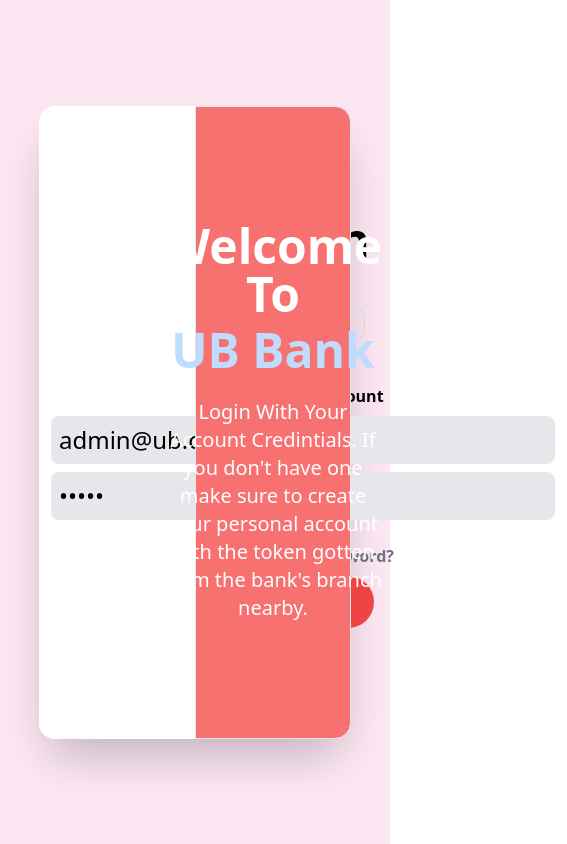
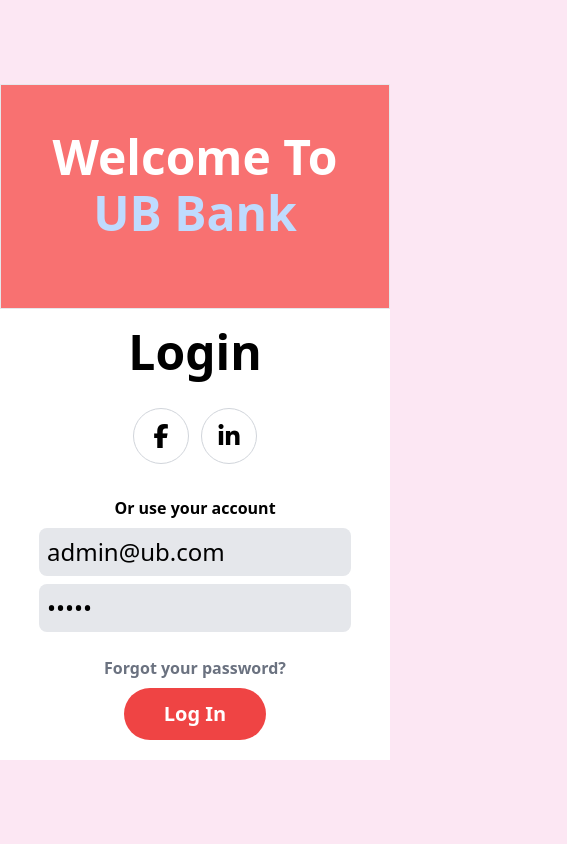
Before and after one commit to Uzzal-Bhowmik/functional-banking-site, a plain HTML site: page login.html in a window 390 px wide. Shown: the whole page, 567 px wide, since content can reach past the window. Drawn offline with nearby package versions, Linux system fonts and the light colour scheme.

Commit message:
Responsiveness added

```diff
--- a/login.html
+++ b/login.html
@@ -14,15 +14,31 @@
     <link rel="stylesheet" href="https://cdnjs.cloudflare.com/ajax/libs/animate.css/4.1.1/animate.min.css" />
 </head>
 
-<body>
+<body class="bg-pink-100">
     <!-- Login Section  -->
-    <section class="flex justify-center items-center h-screen bg-pink-100">
+    <!--  -->
+    <section class="flex justify-center items-center h-screen w-full">
+
         <div
-            class="grid grid-cols-2 w-4/5 h-3/4 shadow-2xl bg-transparent rounded-2xl animate__animated animate__fadeInUp">
+            class="grid grid-col-1 md:grid-cols-2 md:w-4/5 h-4/5 md:h-3/4 md:shadow-2xl bg-transparent rounded-2xl animate__animated animate__fadeInUp">
+
+            <!-- login details  -->
+            <div
+                class="border p-3 bg-red-400 text-white flex justify-center items-center text-center md:rounded-r-2xl md:order-last">
+                <div class="p-4">
+                    <h1 class="text-5xl font-bold mb-4">Welcome To <span class="block py-2 text-blue-200">UB Bank</span>
+                    </h1>
+                    <p class="text-xl hidden md:block">Login With Your Account Credintials. If you don't have one make
+                        sure to create
+                        your
+                        personal account with the token gotten from the bank's branch nearby.</p>
+                </div>
+            </div>
+
             <!-- login Credintials -->
-            <div class="text-center bg-white rounded-l-2xl flex items-center">
+            <div class="text-center bg-white md:rounded-l-2xl flex items-center">
 
-                <div class="p-3">
+                <div class="md:p-3">
                     <h1 class="text-5xl font-semibold">Login</h1>
                     <!-- social media icons  -->
                     <div class="flex justify-center items-center my-8">
@@ -39,11 +55,11 @@
 
                     <h3 class="text-1xl font-semibold">Or use your account</h3>
 
-                    <input id="user-email" type="email" name="" id="" placeholder="Email" size="30" maxlength="70"
-                        value="admin@ub.com" class="text-2xl bg-gray-200 my-2 p-2 rounded-lg focus:outline-none">
+                    <input id="user-email" type="email" name="" id="" placeholder="Email" value="admin@ub.com"
+                        class="text-2xl bg-gray-200 my-2 p-2 rounded-lg focus:outline-none w-4/5">
 
-                    <input id="user-password" type="password" name="" id="" placeholder="Password" size="30"
-                        maxlength="70" value="admin" class="text-2xl bg-gray-200 p-2 rounded-lg focus:outline-none">
+                    <input id="user-password" type="password" name="" id="" placeholder="Password" value="admin"
+                        class="text-2xl bg-gray-200 p-2 rounded-lg focus:outline-none w-4/5">
 
                     <a href="https://www.uzzal.netlify.app/" target='_blank'
                         class="block text-1xl text-gray-500 font-semibold mt-6 mb-2 hover:underline">Forgot
@@ -55,17 +71,9 @@
             </div>
 
 
-            <!-- login details  -->
-            <div class="border p-3 bg-red-400 text-white flex justify-center items-center text-center rounded-r-2xl">
-                <div class="p-4">
-                    <h1 class="text-5xl font-bold mb-4">Welcome To <span class="block py-2 text-blue-200">UB Bank</span>
-                    </h1>
-                    <p class="text-xl">Login With Your Account Credintials. If you don't have one make sure to create
-                        your
-                        personal account with the token gotten from the bank's branch nearby.</p>
-                </div>
-            </div>
         </div>
+
+
     </section>
 
     <!-- custom js script  -->
```
